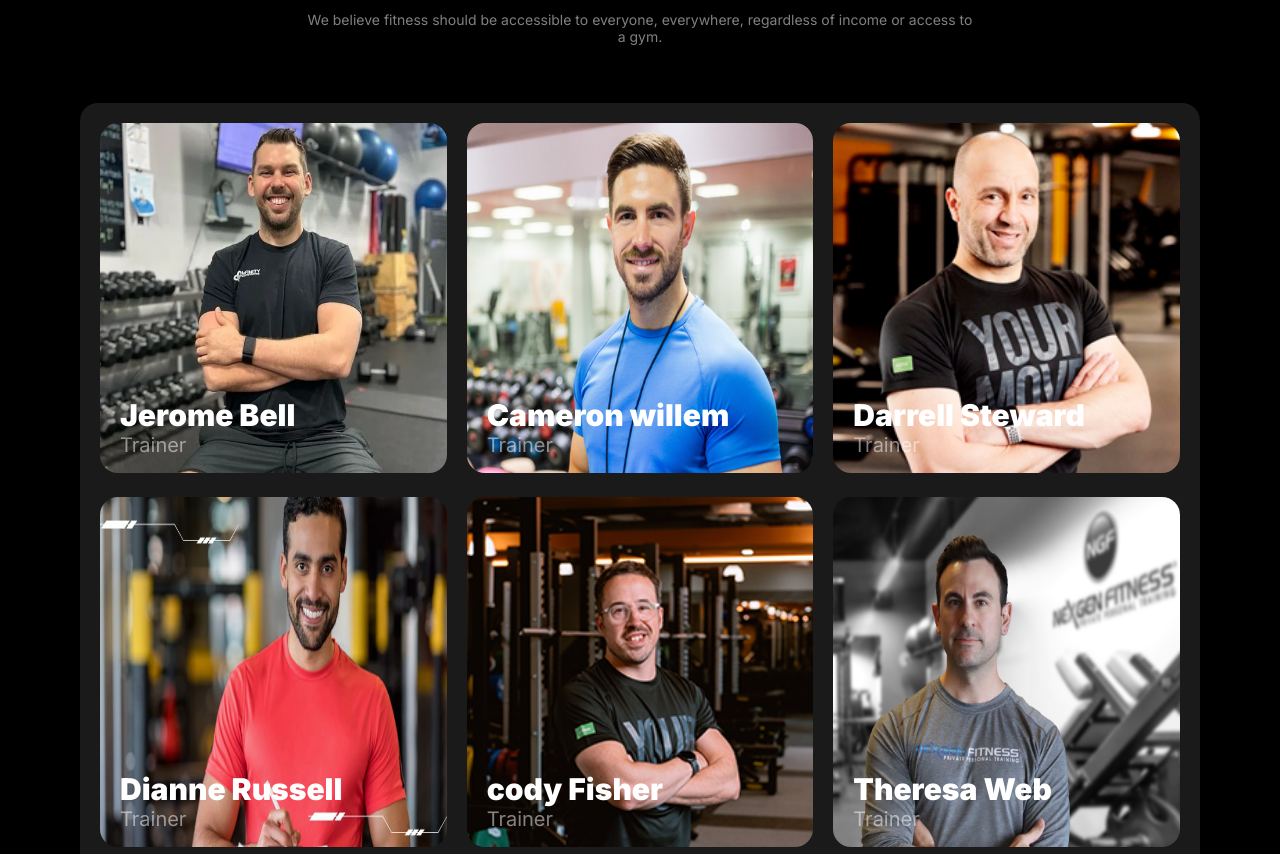
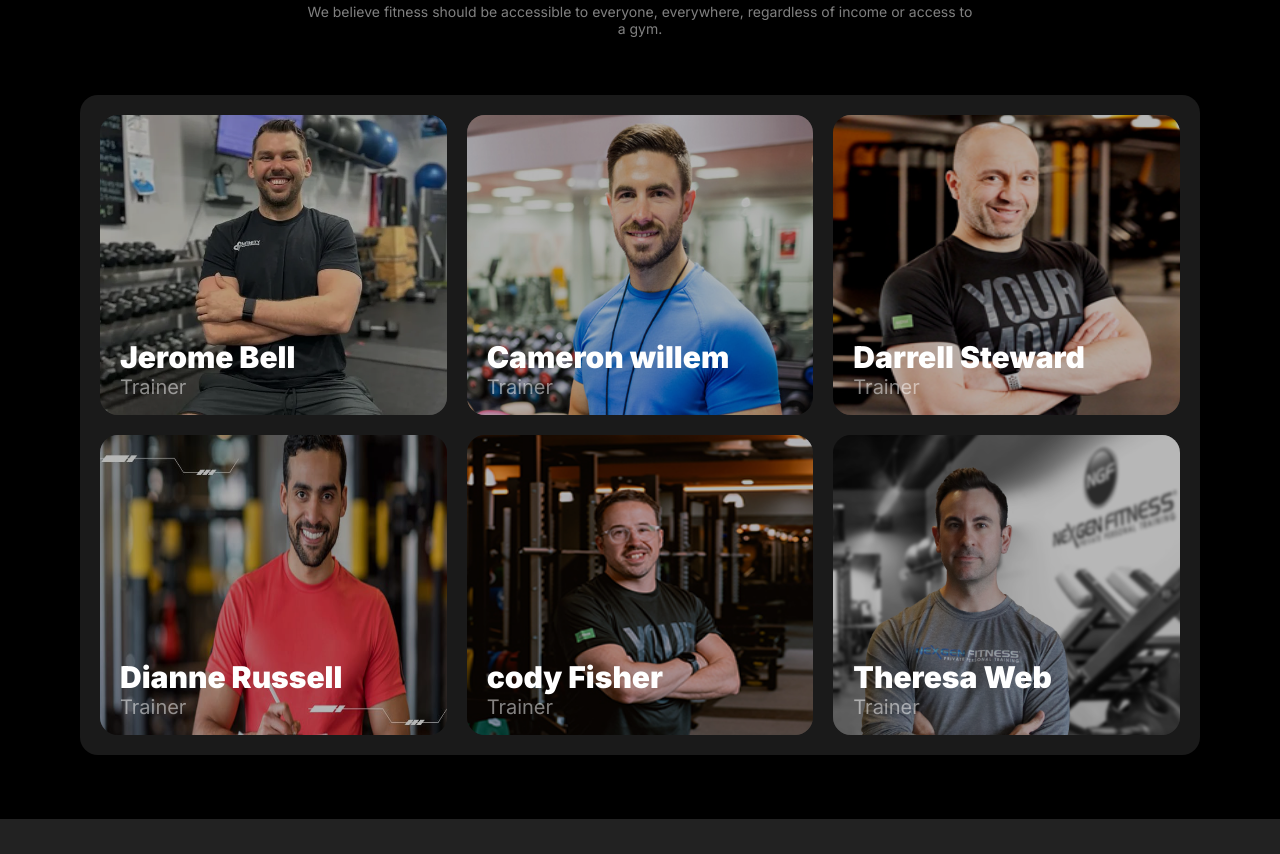
Before and after one commit to rakib-sikder/Assignment-2, a plain HTML site: page index.html in a window 1280 px wide. Shown: the part 3271-4125 px from the top of the page. Drawn offline with Linux system fonts and the light colour scheme.

Commit message:
design fix

```diff
--- a/index.html
+++ b/index.html
@@ -204,19 +204,26 @@
             </div>
             <div class="ourteamimg">
                 <div class="teamimg1">
+                   <div class="img_shed">
+                    </div>
                     <img src="./images/trainer1.png" alt="">
                     <div class="teamimgtxt">
                         <h3>Jerome Bell</h3>
                     <p>Trainer</p>
                     </div>
+
                 </div>
                 <div class="teamimg1">
+                    <div class="img_shed">
+                    </div>
                     <img src="./images/trainer2.png" alt="">
                     <div class="teamimgtxt">
                         <h3>Cameron willem </h3>
                     <p>Trainer</p>
                     </div></div>
                 <div class="teamimg1">
+                    <div class="img_shed">
+                    </div>
                     <img src="./images/trainer3.png" alt="">
                     <div class="teamimgtxt">
                         <h3>Darrell Steward</h3>
@@ -224,6 +231,8 @@
                     </div>
                 </div>
                 <div class="teamimg1">
+                    <div class="img_shed">
+                    </div>
                     <img src="./images/trainer4.png" alt="">
                     <div class="teamimgtxt">
                         <h3>Dianne Russell</h3>
@@ -231,6 +240,8 @@
                     </div>
                 </div>
                 <div class="teamimg1">
+                    <div class="img_shed">
+                    </div>
                     <img src="./images/trainer5.png" alt="">
                     <div class="teamimgtxt">
                         <h3>cody Fisher</h3>
@@ -238,6 +249,8 @@
                     </div>
                 </div>
                 <div class="teamimg1">
+                    <div class="img_shed">
+                    </div>
                     <img src="./images/trainer6.png" alt="">
                     <div class="teamimgtxt">
                         <h3>Theresa Web</h3>
--- a/style.css
+++ b/style.css
@@ -332,6 +332,7 @@ margin: 14px 0 50px 0;
 .img1{
     position: relative;
     width: 20%;
+    height: 250px;
 }
 .img1color{
     position: absolute;
@@ -342,6 +343,7 @@ margin: 14px 0 50px 0;
 .img2{
     position: relative;
     width: 50%;
+    height: 250px;
 }
 .img2color{
     position: absolute;
@@ -352,6 +354,7 @@ margin: 14px 0 50px 0;
 .img3{
     position: relative;
     width: 30%;
+    height: 250px;
 }
 .img3color{
     position: absolute;
@@ -362,6 +365,7 @@ margin: 14px 0 50px 0;
 .img4{
     position: relative;
     width: 45%;
+    height: 250px;
 }
 .img4color{
     position: absolute;
@@ -372,6 +376,7 @@ margin: 14px 0 50px 0;
 .img5{
     position: relative;
     width: 20%;
+    height: 250px;
 }
 .img5color{
     position: relative;
@@ -383,6 +388,7 @@ margin: 14px 0 50px 0;
 .img6{
     position: relative;
     width: 35%;
+    height: 250px;
 }
 .img6color{
     position: absolute;
@@ -564,12 +570,22 @@ margin-bottom: 58px;
 }
 .teamimg1{
     border-radius: 18px;
+    height: 300px;
+    position: relative;
 
+}
+.img_shed {
+    position: absolute;
+    height: 100%;
+    width: 100%;
+    border-radius: 18px;
+    background-color: rgba(0, 0, 0, 0.282);
 }
 .teamimg1 > img{
     width: 100%;
+    height: 100%;
     border-radius: 18px;
-    height: 350px;
+
 }
 .teamimgtxt{
     margin-top: -80px;
```
